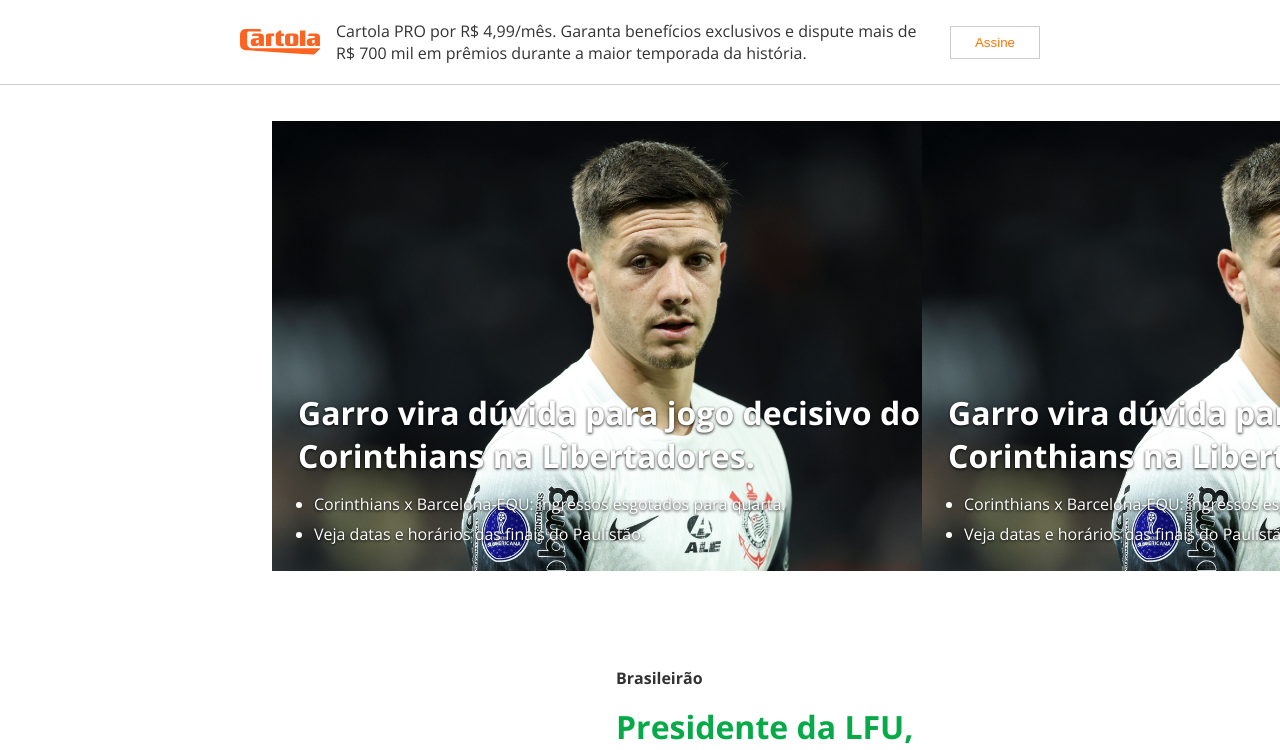
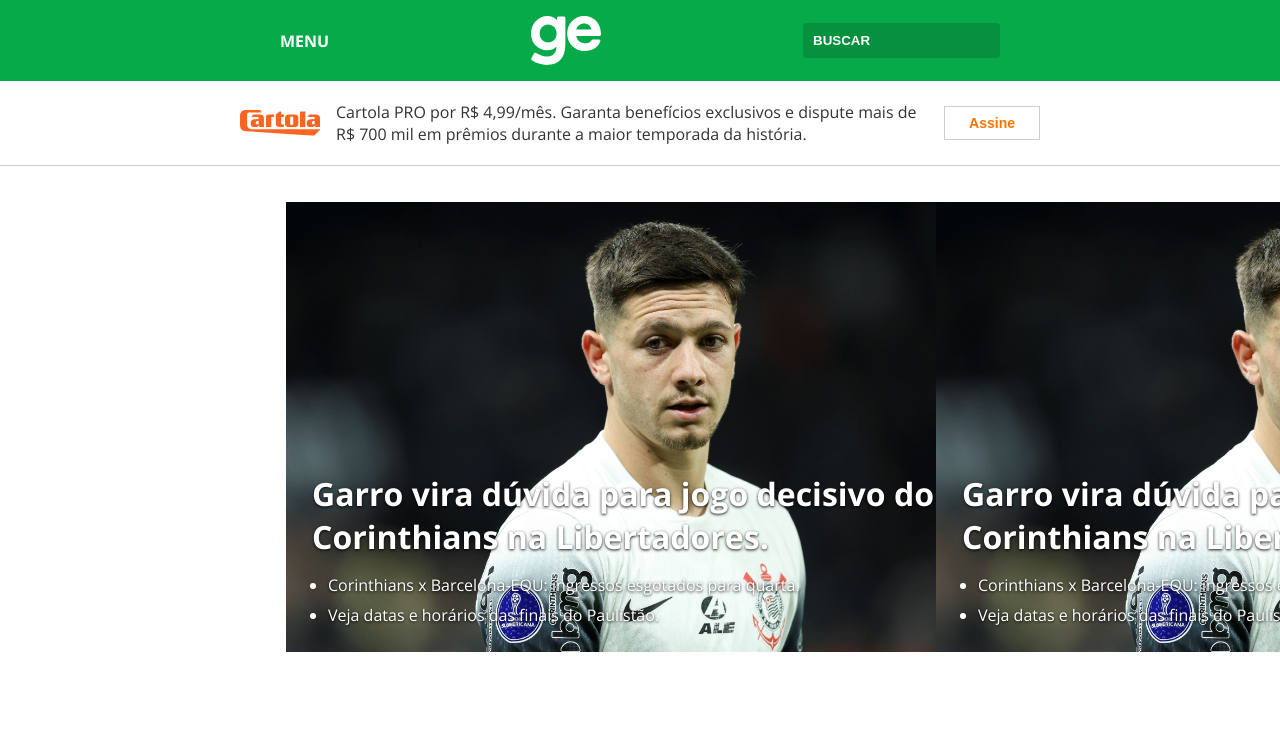
Before and after one commit to diegodemello/angular-blog, an Angular app: page / in a window 1280 px wide. Shown: the top 750 px of the page. Built offline with nearby package versions, Linux system fonts and the light colour scheme.

Commit message:
Estruturação e estilização do component menu-bar.

```diff
--- a/src/app/components/ad-bar/ad-bar.component.css
+++ b/src/app/components/ad-bar/ad-bar.component.css
@@ -29,5 +29,11 @@
     border-style: none;
     border: solid 1px #ccc;
     color: #ff7400;
+    font-weight: 600;
+    font-size: 14px;
     padding-inline: 24px;
 }
+
+button:hover{
+    cursor: pointer;
+}
--- a/src/app/components/menu-bar/menu-bar.component.css
+++ b/src/app/components/menu-bar/menu-bar.component.css
@@ -0,0 +1,31 @@
+.container{
+    background-color: #06AA48;
+    display: flex;
+    justify-content: space-between;
+    padding: 16px;
+    align-items: center;
+    padding-inline: 280px;
+}
+
+strong{
+    font-family: "Open Sans", sans-serif;
+    color: white;
+    cursor: pointer;
+}
+
+img{
+    width: 70px;
+}
+
+input{
+    padding: 10px;
+    border: none;
+    outline: none;
+    background-color: #05913D;
+    border-radius: 4px;
+}
+
+input::placeholder{
+    color: white;
+    font-weight: 600;
+}
--- a/src/app/components/menu-bar/menu-bar.component.html
+++ b/src/app/components/menu-bar/menu-bar.component.html
@@ -1 +1,5 @@
-<p>menu-bar works!</p>
+<div class="container">
+    <strong>MENU</strong>
+    <img src="../../../assets/logo.svg" alt="Globo Esporte">
+    <input type="text" placeholder="BUSCAR">
+</div>
--- a/src/app/pages/home/home.component.css
+++ b/src/app/pages/home/home.component.css
@@ -1,8 +1,9 @@
 .articles__main{
     display: flex;
-    justify-content: space-around;
+    align-items: center;
+    justify-content: space-between;
     margin-top: 36px;
-    margin-inline: 272px;
+    padding-inline: 286px;
 }
 
 .articles__others{
--- a/src/app/pages/home/home.component.html
+++ b/src/app/pages/home/home.component.html
@@ -1,3 +1,4 @@
+<app-menu-bar></app-menu-bar>
 <app-ad-bar></app-ad-bar>
 <div class="articles">
     <div class="articles__main">
```
Also changed, not shown: src/assets/logo.svg (added).
